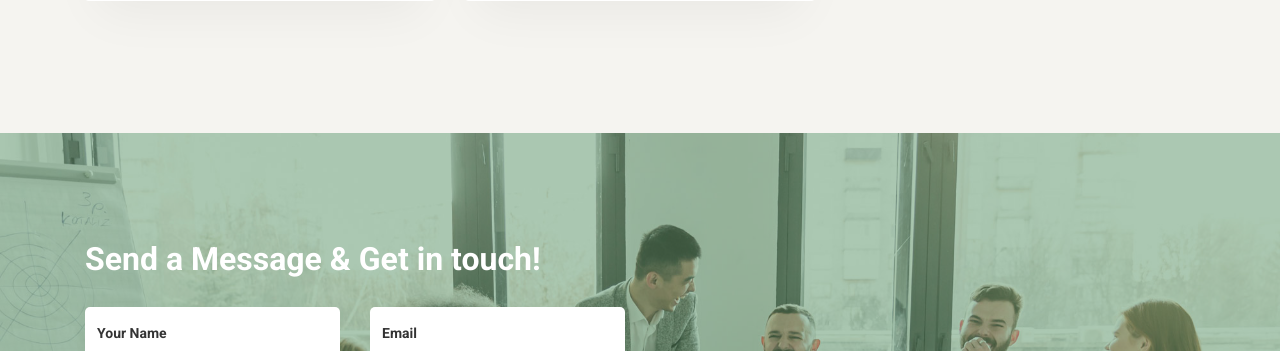
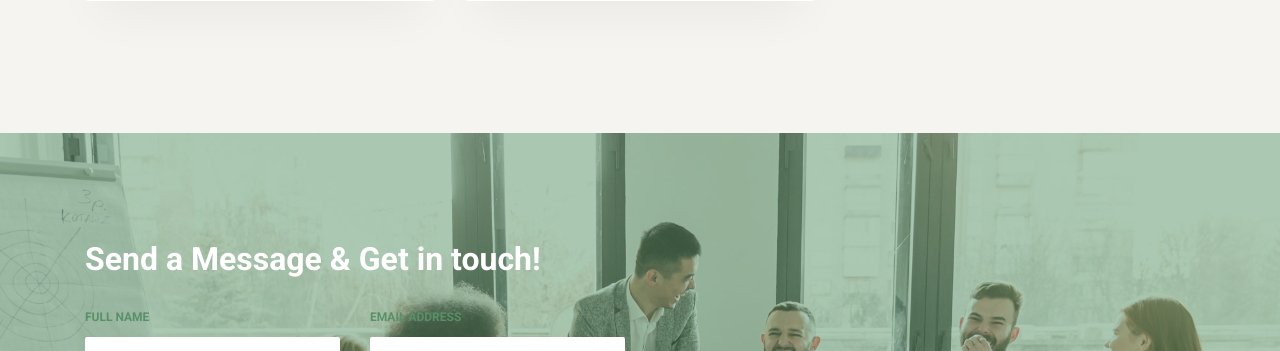
Before and after one commit to webtutorial3-stack/mod-con-pools, a Django app: page / in a window 1280 px wide. Shown: the part 6149-6500 px from the top of the page. Run offline with Django 3.2, Linux system fonts and the light colour scheme; some libraries are stand-ins or nearby versions; some web fonts are replaced.

Commit message:
initial commit

```diff
--- a/modpools/settings.py
+++ b/modpools/settings.py
@@ -153,8 +153,8 @@
 }
 
 
-EMAIL_HOST_USER = ''
+EMAIL_HOST_USER = 'Modpoolsofficial69@gmail.com'
 EMAIL_HOST = 'smtp.gmail.com'
 EMAIL_PORT = 587
 EMAIL_USE_TLS = True
-EMAIL_HOST_PASSWORD = ''
+EMAIL_HOST_PASSWORD = 'billy.04'
--- a/website/templates/contact.html
+++ b/website/templates/contact.html
@@ -78,7 +78,7 @@
 								<div class="col-md-7">
 									<div class="contact-wrap w-100 p-md-5 p-4">
 										<h3 class="mb-4">Contact Us</h3>
-										<form  action="{% url 'home' %}" method="POST" id="contactForm" name="contactForm" class="contactForm">
+										<form  action="{% url 'contact' %}" method="POST" id="contactForm" name="contactForm" class="contactForm">
 											{% csrf_token %}
 											<div class="row">
 												<div class="col-md-6">
--- a/website/templates/home.html
+++ b/website/templates/home.html
@@ -499,43 +499,37 @@
     		<div class="row">
     			<div class="col-md-6 half ftco-animate">
     				<h2 class="mb-4">Send a Message &amp; Get in touch!</h2>
-    				<form action="{% url 'home' %}" class="appointment">
+    				<form  action="{% url 'homes' %}" method="POST" id="contactForm" name="contactForm" class="contactForm">
 											{% csrf_token %}
 											<div class="row">
 												<div class="col-md-6">
 													<div class="form-group">
-			              <input type="text" class="form-control" name="message-name" placeholder="Your Name">
+														<label class="label" for="name">Full Name</label>
+														<input type="text" class="form-control" name="message-name" id="name" placeholder="Name">
 													</div>
 												</div>
 												<div class="col-md-6">
 													<div class="form-group">
-			              <input type="email" class="form-control" name="message-email" placeholder="Email">
+														<label class="label" for="email">Email Address</label>
+														<input type="email" class="form-control" name="message-email" id="email" placeholder="Email">
 													</div>
 												</div>
 												<div class="col-md-12">
 													<div class="form-group">
-			    					<div class="form-field">
-	          					<div class="select-wrap">
-	                      <div class="icon"><span class="fa fa-chevron-down"></span></div>
-	                      <select name="message-order" id="" class="form-control">
-	                      	<option value="">Services</option>
-	                        <option value="">Order</option>
-	                        <option value="">Pricing</option>
-	                        <option value="">Custom Order</option>
-	                        <option value="">Orther</option>
-	                      </select>
-	                    </div>
-			              </div>
+														<label class="label" for="subject">phone</label>
+														<input type="text" class="form-control" name="message-subject" id="subject" placeholder="phone">
 													</div>
 												</div>
 												<div class="col-md-12">
 													<div class="form-group">
-			              <textarea name="message" id="" cols="30" rows="7" class="form-control" placeholder="Message"></textarea>
+														<label class="label" for="#">Message</label>
+														<textarea name="message" class="form-control" id="message" cols="30" rows="4" placeholder="Message"></textarea>
 													</div>
 												</div>
 												<div class="col-md-12">
 													<div class="form-group">
-			              <input type="submit" value="Send message" class="btn btn-primary py-3 px-4">
+														<input type="submit" value="Send Message" class="btn btn-primary">
+														<div class="submitting"></div>
 													</div>
 												</div>
 											</div>
@@ -600,7 +594,6 @@
             	<h2 class="ftco-heading-2">Have a Questions?</h2>
             	<div class="block-23 mb-3">
 	              <ul>
-					  <div class="elfsight-app-a7a69e50-b6c0-4191-8874-fb90af2e2338"></div>
 	                <li><span class="icon fa fa-map marker"></span><span class="text">Florida USA</span></li>
 	                <li><a href="#"><span class="icon fa fa-phone"></span><span class="text">+1(813)421-0561</span></a></li>
 	                <li><a href="#"><span class="icon fa fa-paper-plane pr-4"></span><span class="text">Modpoolsofficial69@gmail.com</span></a></li>
@@ -660,9 +653,6 @@
     </script>
 <!--End of Tawk.to Script-->
 
-<script src="https://apps.elfsight.com/p/platform.js" defer></script>
-
-
 
 <script>
     $( function() {
@@ -685,5 +675,22 @@
        });
     </script>
 
+  <!-- GetButton.io widget -->
+<script type="text/javascript">
+    (function () {
+        var options = {
+            whatsapp: "+1813421-0561", // WhatsApp number
+            call_to_action: "Message us", // Call to action
+            position: "left", // Position may be 'right' or 'left'
+        };
+        var proto = document.location.protocol, host = "getbutton.io", url = proto + "//static." + host;
+        var s = document.createElement('script'); s.type = 'text/javascript'; s.async = true; s.src = url + '/widget-send-button/js/init.js';
+        s.onload = function () { WhWidgetSendButton.init(host, proto, options); };
+        var x = document.getElementsByTagName('script')[0]; x.parentNode.insertBefore(s, x);
+    })();
+</script>
+<!-- /GetButton.io widget -->
+
+
   </body>
 </html>
--- a/website/views.py
+++ b/website/views.py
@@ -6,6 +6,7 @@
 
 def home(request):
     return render(request, 'home.html', {})
+
 
 def homes(request):
     if request.method == "POST":
@@ -17,13 +18,14 @@
             message_name,
             message,
             message_email,
-            [''],
+            ['Modpoolsofficial69@gmail.com'],
         )
 
         return render(request, 'home.html', {'message_name': message_name})
 
     else:
         return render(request, 'home.html', {})
+
 
 def aboutus(request):
     setting = Setting.objects.get(pk=1)
@@ -41,7 +43,7 @@
             message_name,
             message,
             message_email,
-            [''],
+            ['Modpoolsofficial69@gmail.com'],
         )
 
         return render(request, 'contact.html', {'message_name': message_name})
```
Also changed, not shown: website/templates/base.html (+16 -3 lines). Lines whose indentation alone changed are shown as unchanged.
